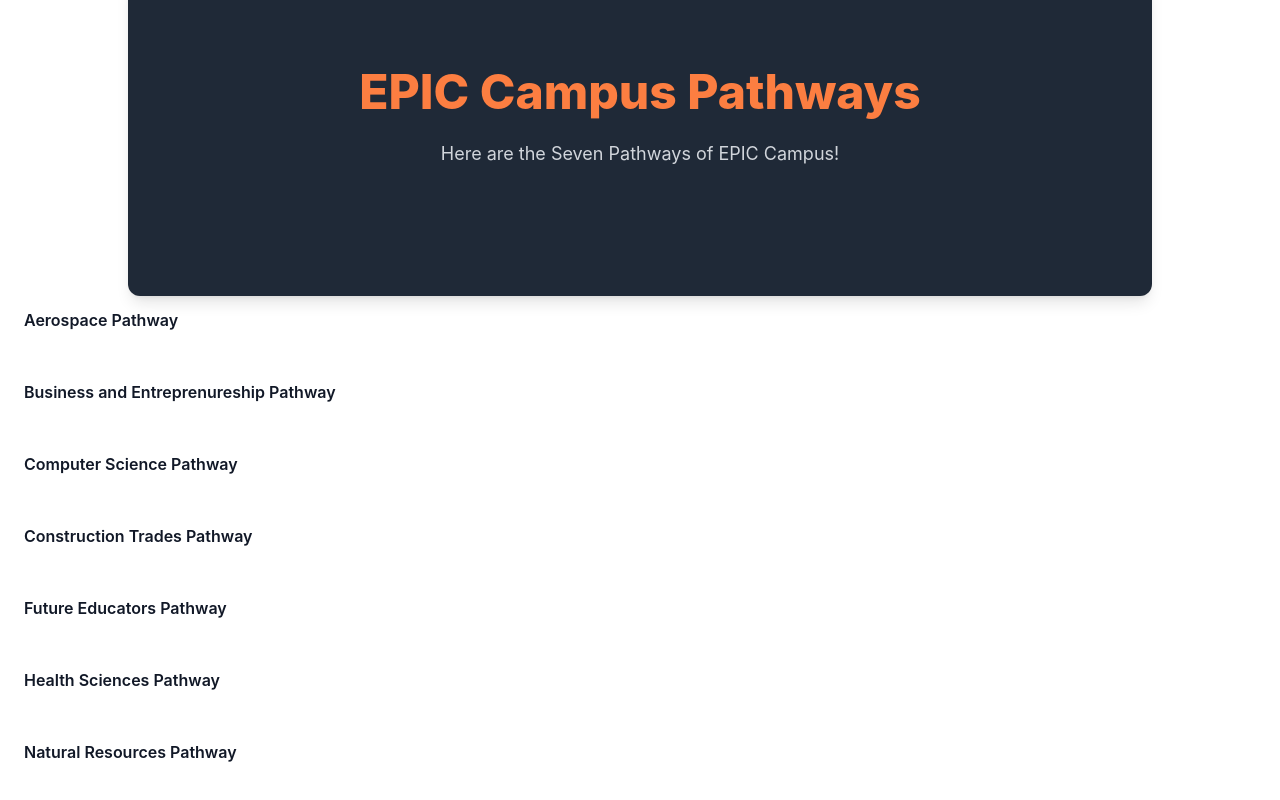
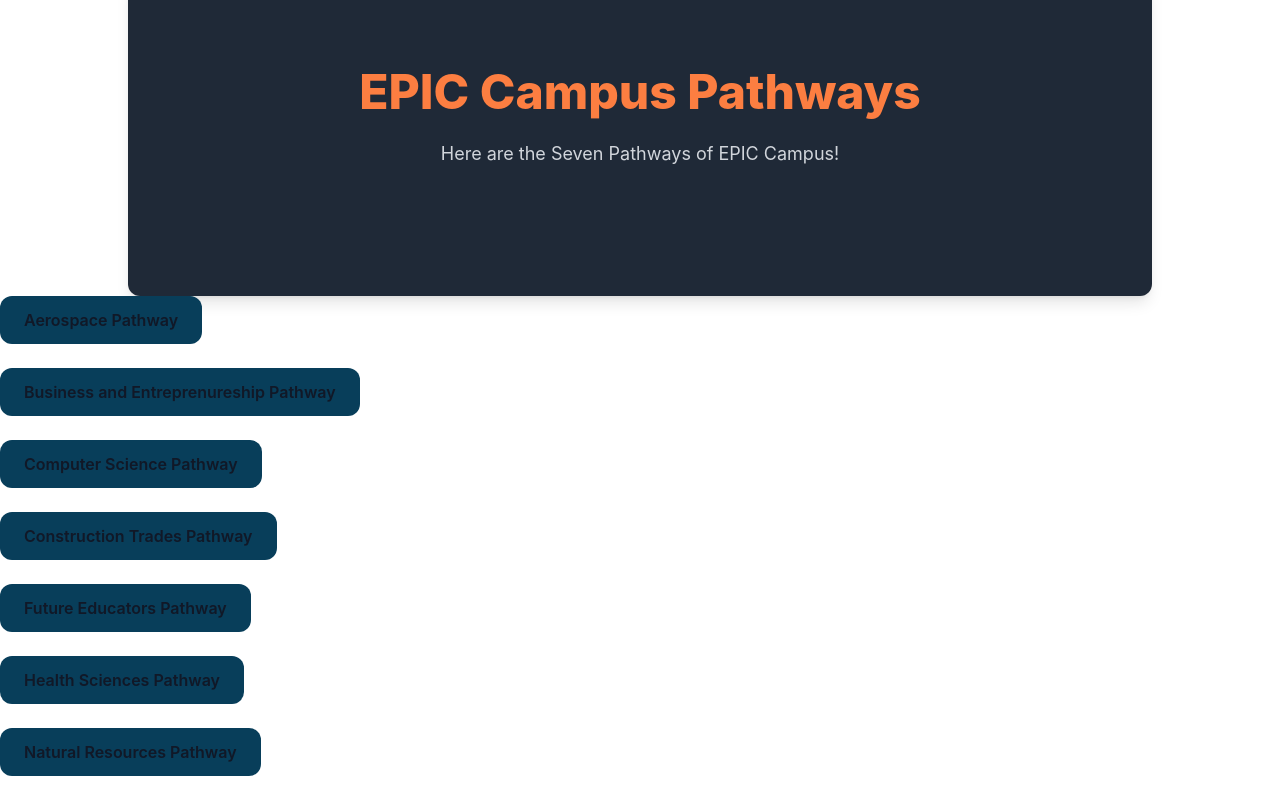
Before and after one commit to EpicCampus-Info/EpicCampus-Info.github.io, a plain HTML site: page index.html in a window 1280 px wide. Shown: the part 1080-1880 px from the top of the page. Drawn offline with nearby package versions, Linux system fonts and the light colour scheme.

Commit message:
Update index.html

```diff
--- a/index.html
+++ b/index.html
@@ -33,7 +33,7 @@
 <body class="EPICBG text-EPICOrange font-sans">
 
 <!-- Header -->
-    <header class="EPICBG shadow-md sticky top-0 z-50">
+    <header class="bg-EPICBG shadow-md sticky top-0 z-50">
         <div class="max-w-5xl mx-auto flex justify-between items-center p-6">
             <h1 class="text-2xl font-bold text-accent">EPIC Campus Info</h1>
         </div>
@@ -48,7 +48,7 @@
 
 <!-- Upcoming Events -->
    <section class="max-w-5xl mx-auto px-6 mt-20 py-24 text-center bg-gray-800 rounded-xl shadow-lg">
-        <h2 class="text-5xl font-extrabold mb-6 text-accent">Some Upcoming Events at EPIC Campus!</h2>
+        <h2 class="text-5xl font-extrabold mb-6 text-accent">Upcoming EPIC Events</h2>
         <p class="text-lg text-gray-300 mb-8">November 10th - EPIC Campus ShowCase Night<br>November 14th - CS@EPIC CyberPatriot Round 2</p>
   </section>
 
@@ -60,7 +60,7 @@
 
 <!-- Epic Campus Aerospace-->
   <section class="mb-6">
-    <button class="w-full text-left bg-accent text-gray-900 px-6 py-3 rounded-xl font-semibold
+    <button class="max-w-5xl text-center bg-EPICBlue text-gray-900 px-6 py-3 rounded-xl font-semibold
                  hover:scale-105 transition-transform duration-200"
           onclick="this.nextElementSibling.classList.toggle('hidden')">
       Aerospace Pathway
@@ -73,7 +73,7 @@
 
 <!-- Epic Campus Business-->
   <section class="mb-6">
-    <button class="w-full text-left bg-accent text-gray-900 px-6 py-3 rounded-xl font-semibold
+    <button class="max-w-5xl text-center bg-EPICBlue text-gray-900 px-6 py-3 rounded-xl font-semibold
                  hover:scale-105 transition-transform duration-200"
           onclick="this.nextElementSibling.classList.toggle('hidden')">
       Business and Entreprenureship Pathway
@@ -86,7 +86,7 @@
 
 <!-- Epic Campus Computer Sciences-->
   <section class="mb-6">
-    <button class="w-full text-left bg-accent text-gray-900 px-6 py-3 rounded-xl font-semibold
+    <button class="max-w-5xl text-center bg-EPICBlue text-gray-900 px-6 py-3 rounded-xl font-semibold
                  hover:scale-105 transition-transform duration-200"
           onclick="this.nextElementSibling.classList.toggle('hidden')">
       Computer Science Pathway
@@ -99,7 +99,7 @@
 
 <!-- Epic Campus Construction-->
   <section class="mb-6">
-    <button class="w-full text-left bg-accent text-gray-900 px-6 py-3 rounded-xl font-semibold
+    <button class="max-w-5xl text-center bg-EPICBlue text-gray-900 px-6 py-3 rounded-xl font-semibold
                  hover:scale-105 transition-transform duration-200"
           onclick="this.nextElementSibling.classList.toggle('hidden')">
       Construction Trades Pathway
@@ -112,7 +112,7 @@
 
 <!-- Epic Campus Future Educators-->
   <section class="mb-6">
-    <button class="w-full text-left bg-accent text-gray-900 px-6 py-3 rounded-xl font-semibold
+    <button class="max-w-5xl text-center bg-EPICBlue text-gray-900 px-6 py-3 rounded-xl font-semibold
                  hover:scale-105 transition-transform duration-200"
           onclick="this.nextElementSibling.classList.toggle('hidden')">
       Future Educators Pathway
@@ -125,7 +125,7 @@
 
 <!-- Epic Campus Health Sciences-->
   <section class="mb-6">
-    <button class="w-full text-left bg-accent text-gray-900 px-6 py-3 rounded-xl font-semibold
+    <button class="max-w-5xl text-left bg-EPICBlue text-gray-900 px-6 py-3 rounded-xl font-semibold
                  hover:scale-105 transition-transform duration-200"
           onclick="this.nextElementSibling.classList.toggle('hidden')">
       Health Sciences Pathway
@@ -138,7 +138,7 @@
 
 <!-- Epic Campus Natural Resources-->
   <section class="mb-6">
-    <button class="w-full text-left bg-accent text-gray-900 px-6 py-3 rounded-xl font-semibold
+    <button class="max-w-5xl text-left bg-EPICBlue text-gray-900 px-6 py-3 rounded-xl font-semibold
                  hover:scale-105 transition-transform duration-200"
           onclick="this.nextElementSibling.classList.toggle('hidden')">
       Natural Resources Pathway
```
